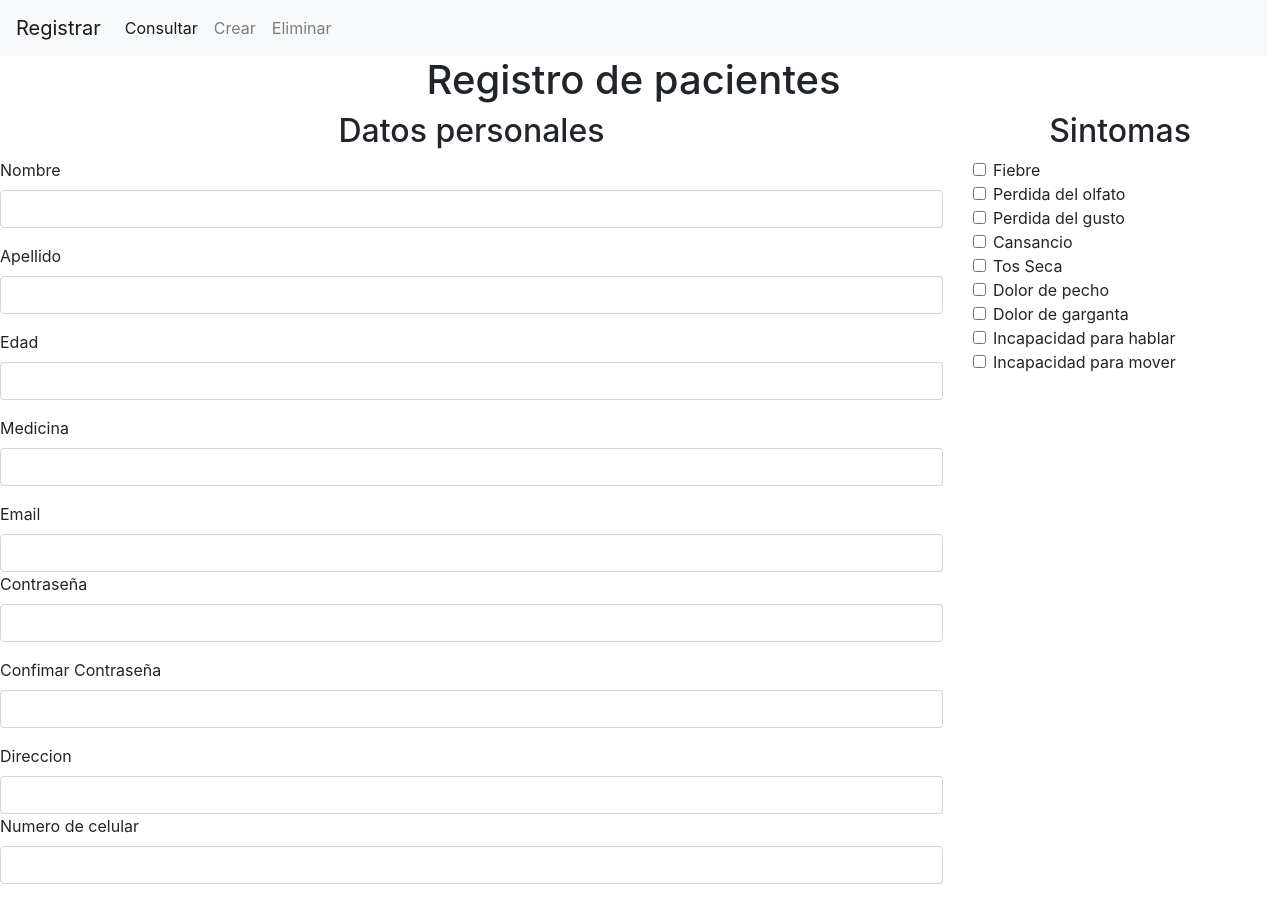
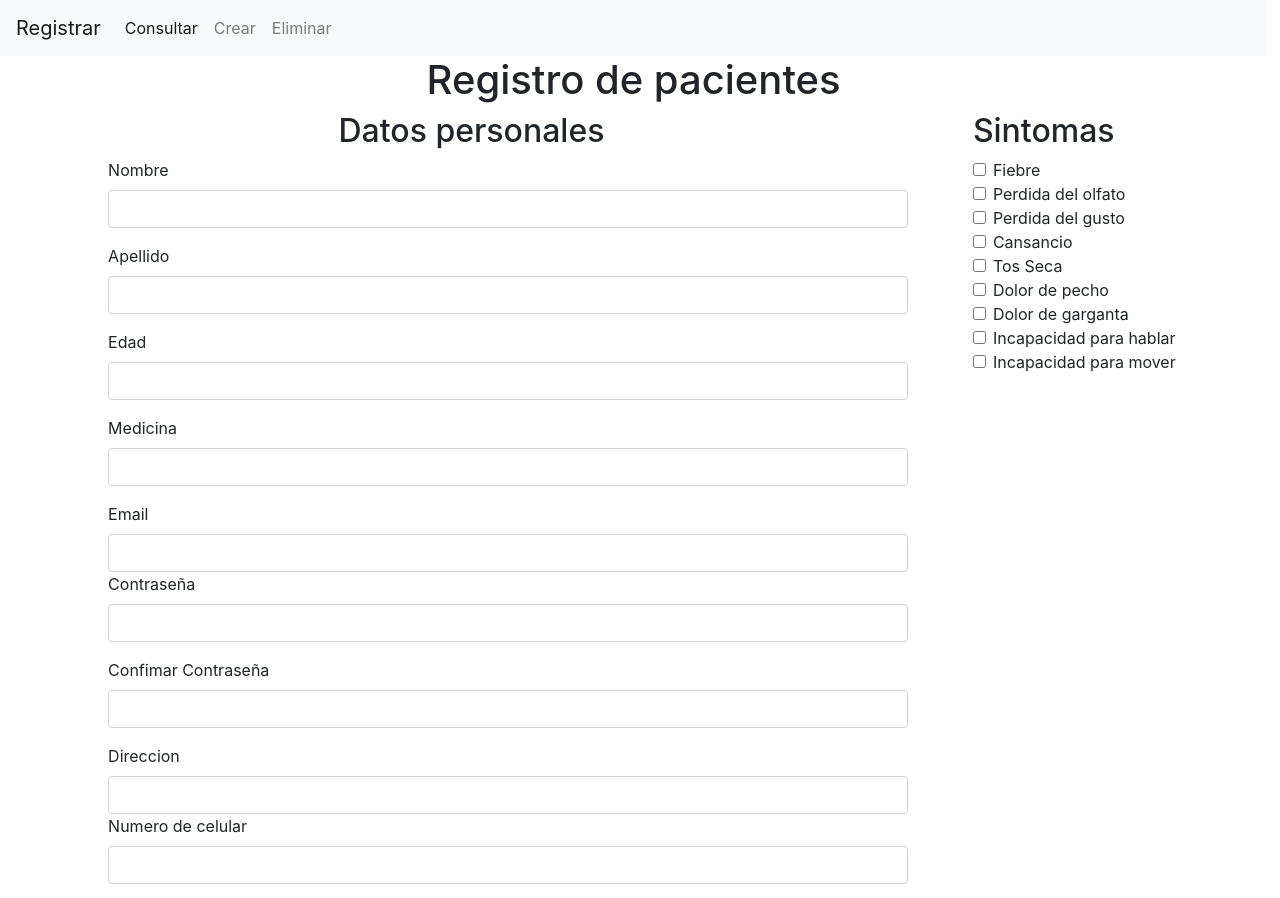
Before and after one commit to micha3l999/pacientes-react, a React (Create React App) app: page / in a window 1280 px wide. Shown: the top 898 px of the page. Built offline with nearby package versions, Linux system fonts and the light colour scheme.

Commit message:
editing styles page file

```diff
--- a/src/Componets/Form.js
+++ b/src/Componets/Form.js
@@ -10,7 +10,7 @@ class Form extends React.Component {
     };
     render() {
         return (
-            <div>
+            <div style={{"width" : "50rem"}}>
 
                 <div className="form-floating mb-3">
                     <label htmlfor="exampleInputPassword1">Nombre</label>
--- a/src/Componets/Page.js
+++ b/src/Componets/Page.js
@@ -4,6 +4,7 @@ import Form from "./Form";
 import "bootstrap/dist/css/bootstrap.css";
 import Check from "./Check";
 import List from "./List";
+
 class Page extends React.Component {
 
     constructor(props) {
@@ -53,7 +54,7 @@ class Page extends React.Component {
             <h1 align="center"> Registro de pacientes </h1>
 
                 <div className="row">
-                    <div className="col-9">
+                    <div className="col-7 container center">
                         <h2 align="center"> Datos personales</h2>
                         <Form onChange={this.handlerChange}></Form>
 
@@ -61,7 +62,7 @@ class Page extends React.Component {
 
                     <div className="col-3">
 
-                    <h2 align="center"> Sintomas</h2>
+                    <h2> Sintomas</h2>
                     <Check onChange={this.handlerChange}>
 
                     </Check>
@@ -69,7 +70,9 @@ class Page extends React.Component {
                     </div>
                 </div>
                 <div align="center">
-                    <button class="btn" style={{ "border" : "solid 1px", "width" : "70px"}} onClick={this.handlerClick} type="button">Env</button>
+                    <br></br>
+                    <button class="btn" style={{ "border" : "solid 1px", "width" : "90px"}} onClick={this.handlerClick} type="button">Enviar</button>
+                    <br></br><br></br><br></br>
                 </div>
             </div>
         )
```
